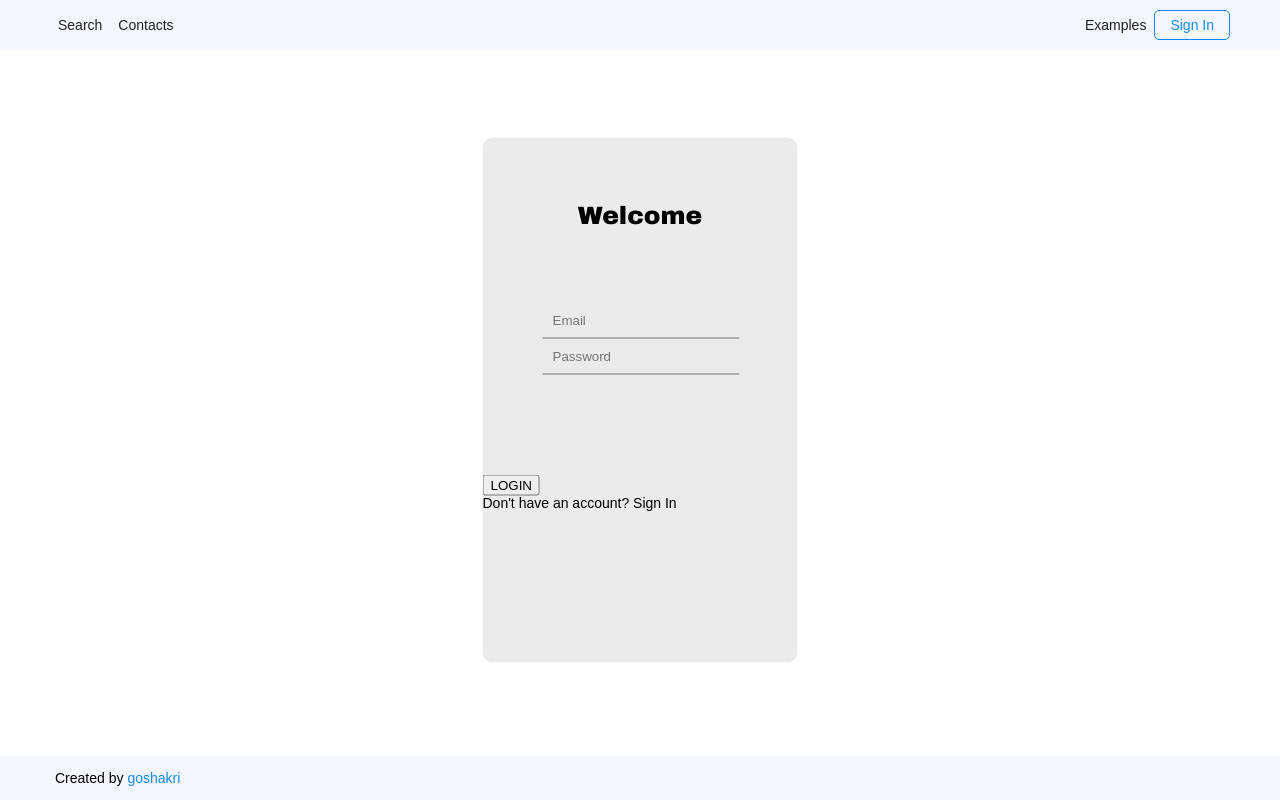
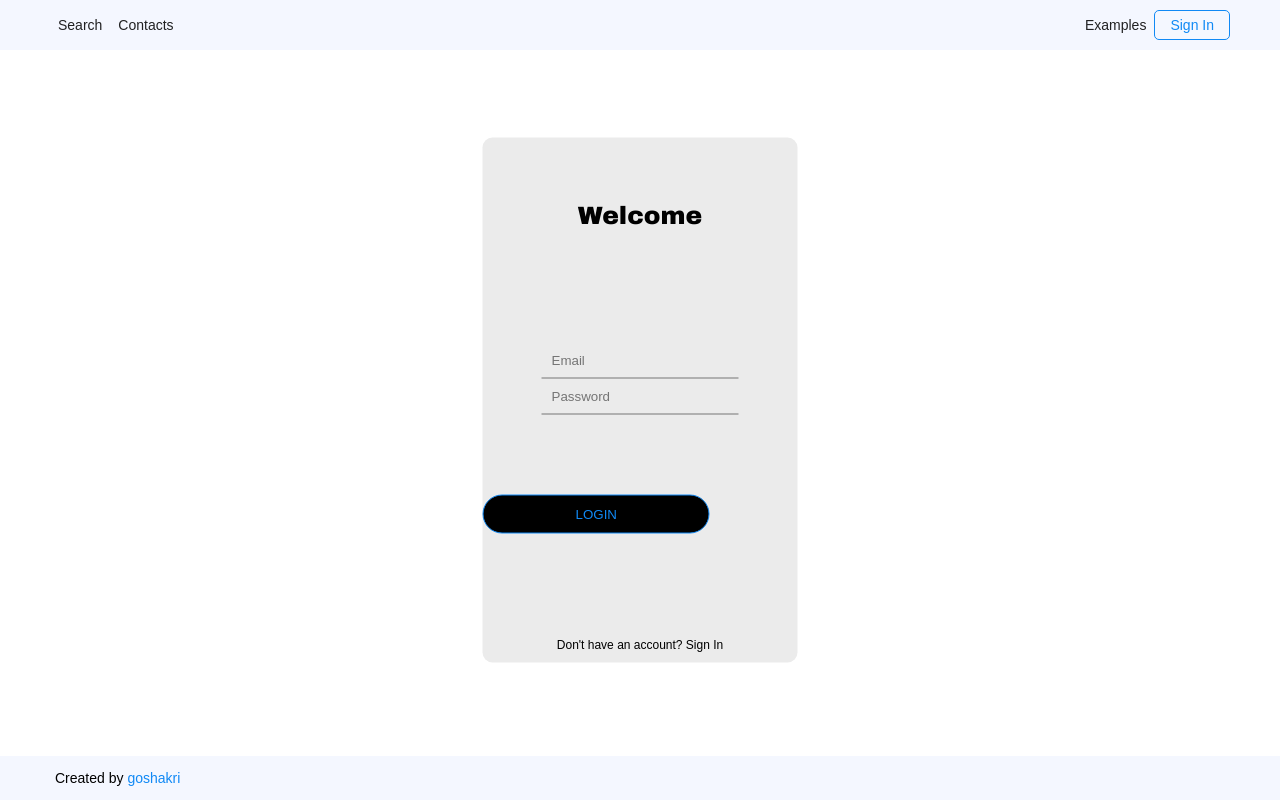
Before and after one commit to goshakri/google-Home-page1, a React (Create React App) app: page /SignIn in a window 1280 px wide. Built offline with nearby package versions, Linux system fonts and the light colour scheme.

Commit message:
Creating button and position input

```diff
--- a/src/SignIn.js
+++ b/src/SignIn.js
@@ -11,23 +11,23 @@ function SignIn() {
         <div className="Section">
           <div className="Section-content">
             <div className="Register">
-              <form className="Form">
+              <form className="Form-supplement">
 
                 <div className="Text">
                   <h1>Welcome</h1>
                 </div>
 
-                <div className="Form-supplement">
+                <div className="Form-input">
                   <input className="Field-line" type="email" placeholder="Email" required />
                   <input className="Field-line" type="password" placeholder="Password" required />
                 </div>
 
-                <div className="">
-                  <button>LOGIN</button>
+                <div className="Form-item">
+                  <button className="Button Button--login">LOGIN</button>
                 </div>
 
-                <div className="">
-                  <p>Don't have an account? Sign In</p>
+                <div className="Form-txt">
+                  <p className="Form-downtext">Don't have an account? Sign In</p>
                 </div>
 
 
--- a/src/stylesheets/modules/_Button.scss
+++ b/src/stylesheets/modules/_Button.scss
@@ -16,4 +16,10 @@
   &--spaced {
     margin: 0px 15px 0px 0;
   }
+
+  &--login {
+    border-radius: 20px;
+    padding: 11px 92px;
+    background-color: black;
+  }
 }
--- a/src/stylesheets/modules/_Form.scss
+++ b/src/stylesheets/modules/_Form.scss
@@ -32,6 +32,22 @@
   }
 
   &-supplement {
-    padding: 10px 0px 100px 60px;
+    text-align: center;
+  }
+
+  &-txt {
+    padding: 105px 0 0 0;
+  }
+
+  &-input {
+    padding: 50px 0 0 0;
+  }
+
+  &-item {
+    padding: 80px 0 0 0;
+  }
+
+  &-downtext {
+    font-size: 12px;
   }
 }
```
